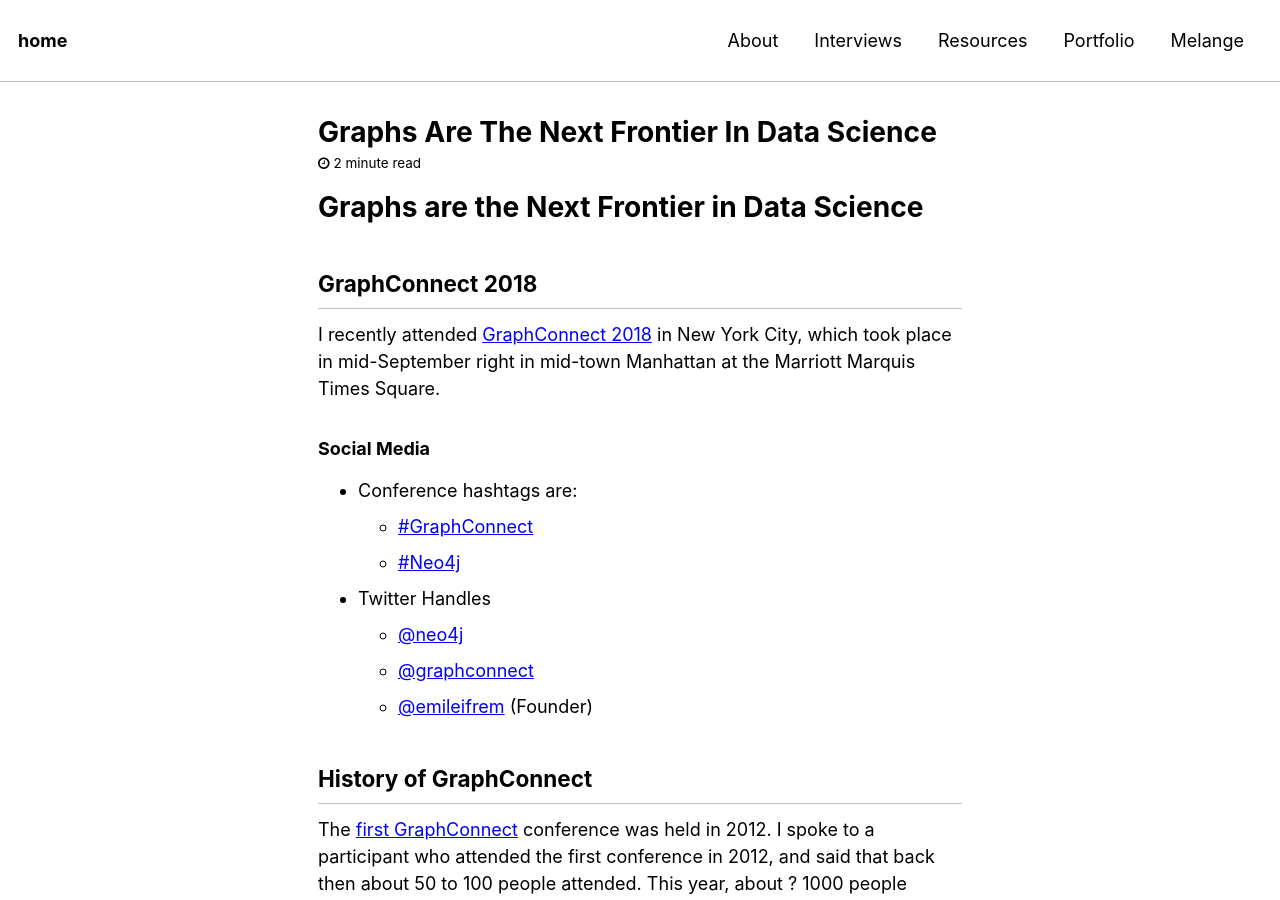
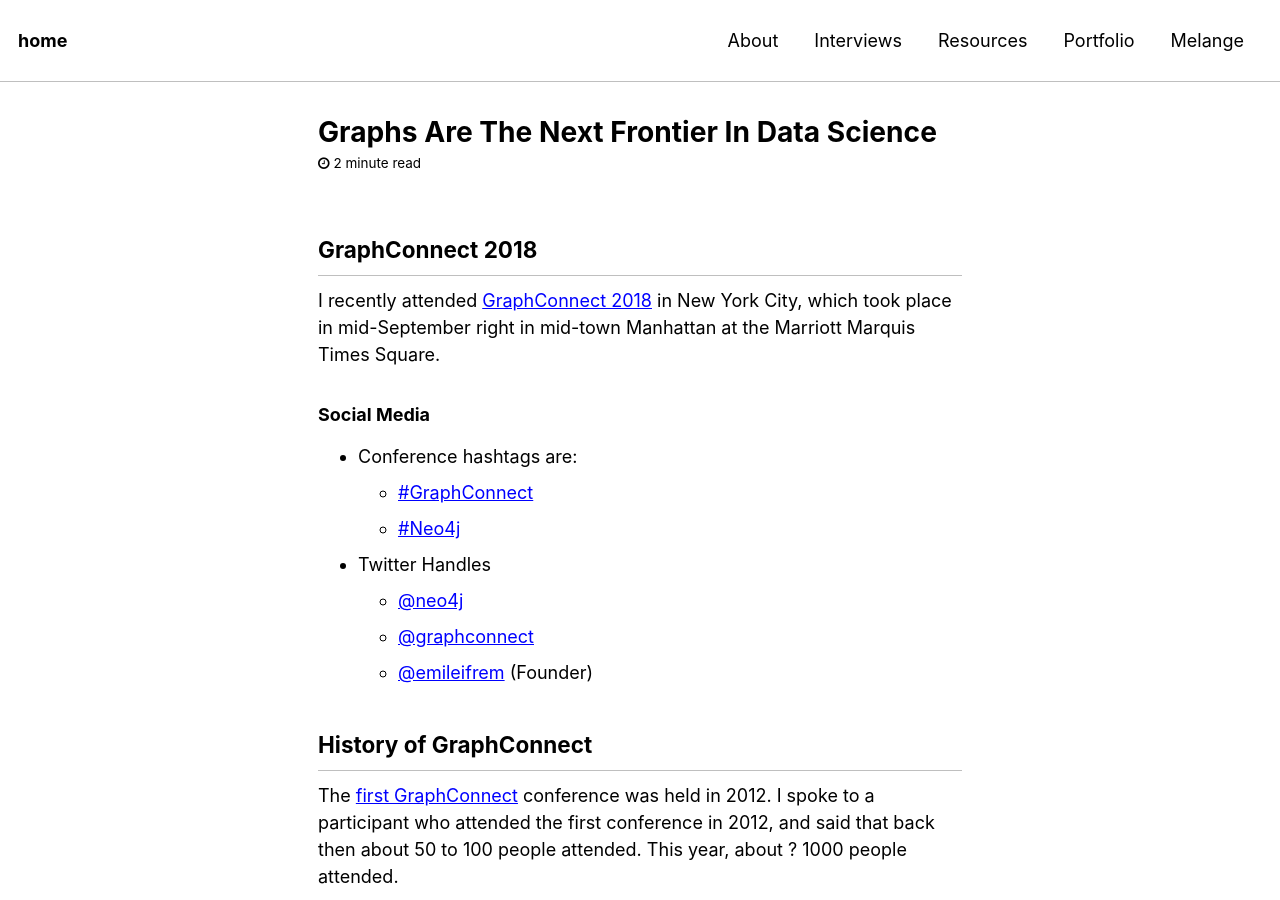
Before and after one commit to reshamas/reshamas.github.io, a Jekyll site: the page built from _posts/2018-09-22-graphs-are-the-next-frontier-in-data-science.md, in a window 1280 px wide and 900 px high. Built offline with Jekyll 4.4.1, drawn with Linux system fonts in a browser that asks for light colours; comment, search, counter and statistics services are not loaded.

Commit message:
Update 2018-09-22-graphs-are-the-next-frontier-in-data-science.md

```diff
--- a/_posts/2018-09-22-graphs-are-the-next-frontier-in-data-science.md
+++ b/_posts/2018-09-22-graphs-are-the-next-frontier-in-data-science.md
@@ -1,5 +1,3 @@
-# Graphs are the Next Frontier in Data Science
-
 ## GraphConnect 2018
 I recently attended [GraphConnect 2018](https://graphconnect.com) in New York City, which took place in mid-September right in mid-town Manhattan at the Marriott Marquis Times Square.
 
```
